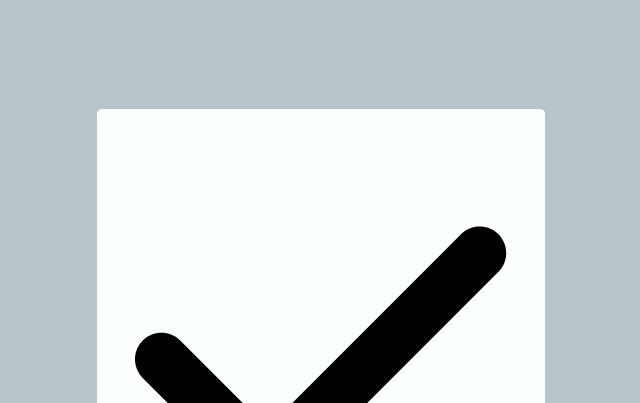
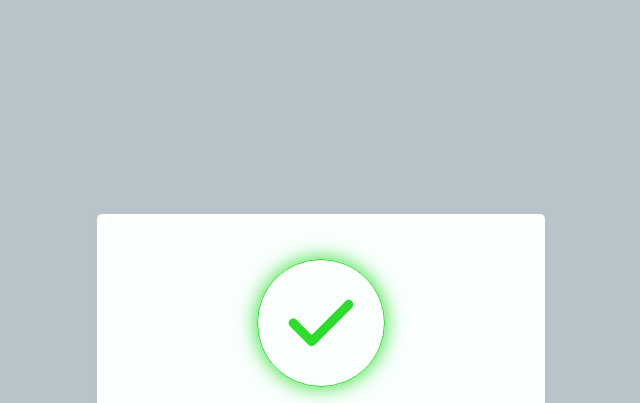
Before and after one commit to Fector101/My-ver-express-form, a website: page public/successful.html in a window 1280 px wide. Shown: the top 403 px of the page, without its empty margins (319-959 px from the left). Drawn offline with Linux system fonts and the light colour scheme.

Commit message:
Update successful.html
changed CSS link name from successful.css to response.css since it's linked to failure.html too

```diff
--- a/public/successful.html
+++ b/public/successful.html
@@ -6,7 +6,7 @@
     <title>Registration Successful</title>
     <link rel="icon" href="img/favicon.ico">
     <link href="css/default.css" rel="stylesheet">
-    <link href="css/successful.css" rel="stylesheet">
+    <link href="css/response.css" rel="stylesheet">
 </head>
 <body>
     <main>
```
